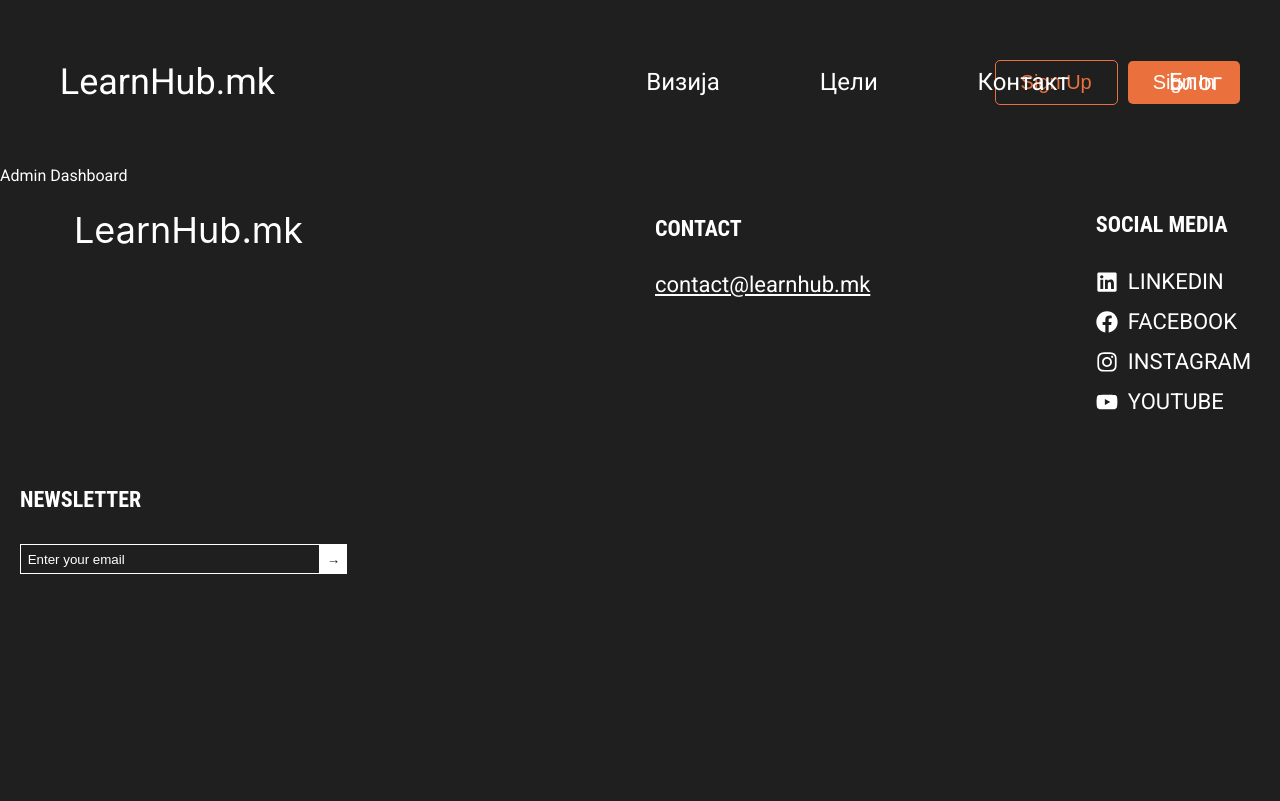
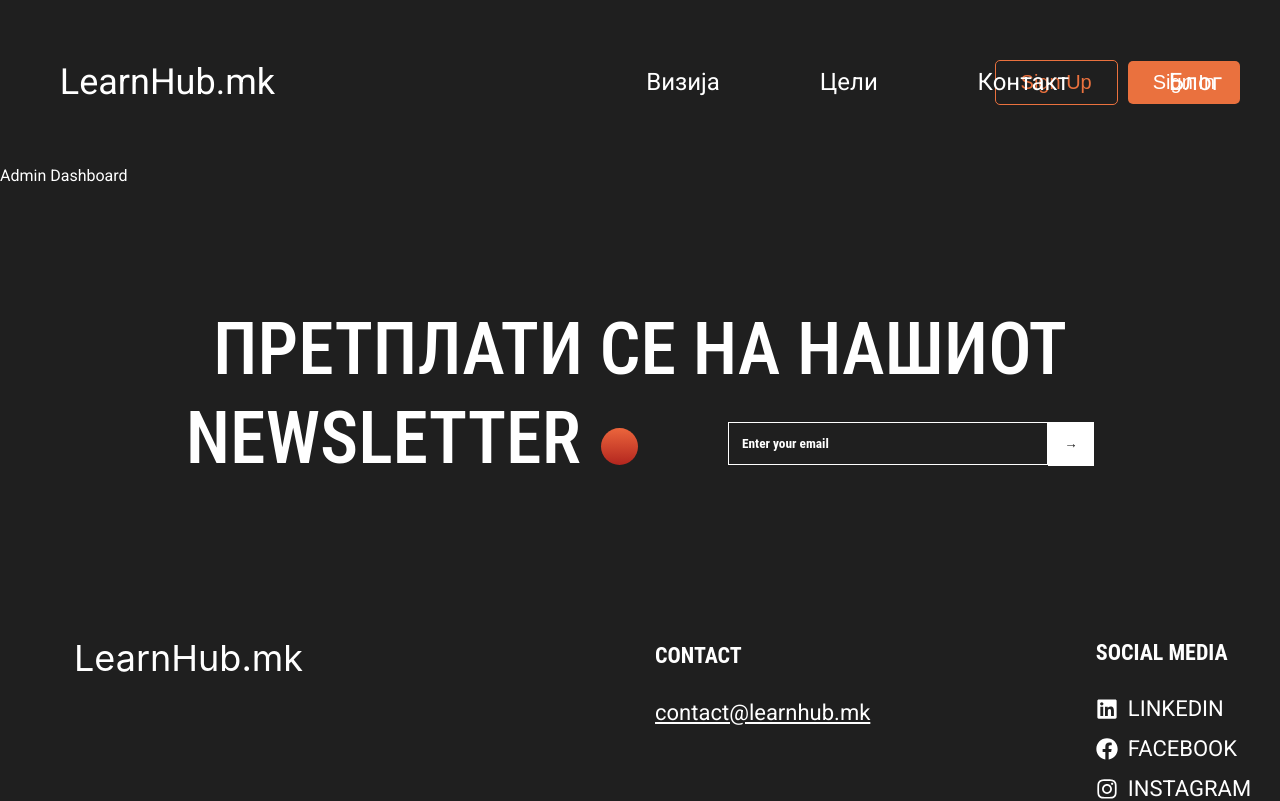
Before and after one commit to learnhubmk/app, a Next.js app: page /admin-dashboard in a window 1280 px wide. Shown: the top 801 px of the page. Built offline with nearby package versions, Linux system fonts and the light colour scheme.

Commit message:
#73 Create Newsletter section and update newsletter section in footer

```diff
--- a/app/layout.tsx
+++ b/app/layout.tsx
@@ -5,6 +5,7 @@ import './styles/main.scss';
 import Loading from './loading';
 import Footer from '../components/reusable-components/footer/Footer';
 import Navigation from '../components/reusable-components/navigation/Navigation';
+import Newsletter from '../components/reusable-components/newsletter/Newsletter';
 
 const roboto = Roboto({ subsets: ['latin'], weight: ['400'] });
 
@@ -20,6 +21,7 @@ const RootLayout = ({
       <main>
         <Suspense fallback={<Loading />}>{children}</Suspense>
       </main>
+      <Newsletter />
       <Footer />
     </body>
   </html>
--- a/components/reusable-components/footer/Footer.tsx
+++ b/components/reusable-components/footer/Footer.tsx
@@ -2,6 +2,7 @@ import React from 'react';
 import Link from 'next/link';
 import { FaLinkedin, FaFacebook, FaInstagram, FaYoutube } from 'react-icons/fa';
 import styles from './footer.module.scss';
+import EmailForm from '../newsletter/emailform/emailform';
 
 const Footer = () => {
   return (
@@ -34,8 +35,7 @@ const Footer = () => {
       <div className={` title-l ${styles.newsletterSection}`}>
         <p>NEWSLETTER</p>
         <div className={`${styles.inputContainer}`}>
-          <input type="email" placeholder="Enter your email" />
-          <button type="submit">→</button>
+          <EmailForm inputClassName={styles.newsletterSection} buttonClassName={styles.button} />
         </div>
       </div>
     </footer>
--- /dev/null
+++ b/components/reusable-components/newsletter/Newsletter.tsx
@@ -0,0 +1,22 @@
+import React from 'react';
+import styles from './newsletter.module.scss';
+import EmailForm from './emailform/emailform';
+
+const Newsletter: React.FC = () => {
+  return (
+    <div className={styles.newsletterContainer}>
+      <div className={styles.contentContainer}>
+        <p>Претплати се на нашиот</p>
+      </div>
+      <div className={styles.newsletterText}>
+        <p>Newsletter</p>
+        <span className={`${styles.ellipse} ${styles.ellipsePosition}`} />
+        <span className={`${styles.newsletterSection} ${styles.inputContainer}`}>
+          <EmailForm inputClassName={styles.newsletterSection} buttonClassName={styles.button} />
+        </span>
+      </div>
+    </div>
+  );
+};
+
+export default Newsletter;
--- /dev/null
+++ b/components/reusable-components/newsletter/emailform/emailform.tsx
@@ -0,0 +1,64 @@
+'use client';
+
+import React, { useState } from 'react';
+import Notification from './notification/notification';
+
+interface EmailFormProps {
+  inputClassName?: string;
+  buttonClassName?: string;
+}
+
+const EmailForm = ({ inputClassName, buttonClassName }: EmailFormProps) => {
+  const [email, setEmail] = useState('');
+  const [showNotification, setShowNotification] = useState(false);
+  const [notificationMessage, setNotificationMessage] = useState('');
+  const [notificationType, setNotificationType] = useState<'success' | 'error'>('success');
+
+  const handleSubmit = (event: React.FormEvent<HTMLFormElement>) => {
+    event.preventDefault();
+    if (email) {
+      setNotificationMessage('Subscription successful!');
+      setNotificationType('success');
+    } else {
+      setNotificationMessage('Please enter a valid email address.');
+      setNotificationType('error');
+    }
+    setShowNotification(true);
+  };
+
+  const handleChange = (event: React.ChangeEvent<HTMLInputElement>) => {
+    setEmail(event.target.value);
+  };
+
+  const handleNotificationClose = () => {
+    setShowNotification(false);
+  };
+
+  return (
+    <div>
+      {showNotification ? (
+        <Notification
+          message={notificationMessage}
+          type={notificationType}
+          onClose={handleNotificationClose}
+        />
+      ) : (
+        <form onSubmit={handleSubmit}>
+          <input
+            type="email"
+            placeholder="Enter your email"
+            value={email}
+            onChange={handleChange}
+            required
+            className={inputClassName}
+          />
+          <button type="submit" className={buttonClassName}>
+            →
+          </button>
+        </form>
+      )}
+    </div>
+  );
+};
+
+export default EmailForm;
--- /dev/null
+++ b/components/reusable-components/newsletter/emailform/notification/notification.module.scss
@@ -0,0 +1,53 @@
+.popup {
+  position: fixed;
+  top: 50%;
+  left: 50%;
+  transform: translate(-50%, -50%);
+  z-index: 999;
+  display: flex;
+  justify-content: center;
+  align-items: center;
+}
+
+.notification {
+  background-color: rgba(0, 0, 0, 0.8);
+  border: 1px solid #ccc;
+  border-radius: 5px;
+  padding: 100px;
+  box-shadow: 0 0 10px rgba(0, 0, 0, 0.2);
+  min-width: 200px;
+}
+
+.success {
+  color: var(--primary-btn-color);
+  text-align: center;
+  display: block;
+  font-size: 50px;
+  animation: appear 1s ease forwards;
+}
+
+@keyframes appear {
+  0% {
+    opacity: 0;
+  }
+  100% {
+    opacity: 1;
+  }
+}
+
+.error {
+  color: var(--error-light);
+  text-align: center;
+  display: block;
+  font-size: 50px;
+  animation: appear 1s ease forwards;
+}
+
+@keyframes appear {
+  0% {
+    opacity: 0;
+  }
+  100% {
+    opacity: 1;
+  }
+}
--- /dev/null
+++ b/components/reusable-components/newsletter/emailform/notification/notification.tsx
@@ -0,0 +1,31 @@
+import React, { useEffect, useState } from 'react';
+import styles from './notification.module.scss';
+
+interface NotificationProps {
+  message: string;
+  type: 'success' | 'error';
+  onClose: () => void;
+}
+
+const Notification = ({ message, type, onClose }: NotificationProps) => {
+  const [isVisible, setIsVisible] = useState(true);
+
+  useEffect(() => {
+    const timer = setTimeout(() => {
+      setIsVisible(false);
+      onClose();
+    }, 3500);
+
+    return () => clearTimeout(timer);
+  }, [onClose]);
+
+  return (
+    <div className={styles.popup} style={{ display: isVisible ? 'flex' : 'none' }}>
+      <div className={`${styles.notification} ${styles[type]}`}>
+        <p>{message}</p>
+      </div>
+    </div>
+  );
+};
+
+export default Notification;
--- /dev/null
+++ b/components/reusable-components/newsletter/newsletter.module.scss
@@ -0,0 +1,82 @@
+.newsletterContainer {
+  background-color: var(--bg-color);
+  color: var(--text-color);
+  display: flex;
+  flex-direction: column;
+  align-items: center;
+  justify-content: center;
+  text-transform: uppercase;
+  font-size: 72px;
+  padding-bottom: 150px;
+  padding-top: 150px;
+  font-family: 'Roboto Condensed', sans-serif;
+  font-weight: 500;
+
+  & p {
+    display: inline;
+    margin: 0;
+  }
+
+  .contentContainer {
+    display: flex;
+    align-items: center;
+    margin-bottom: 50px;
+  }
+
+  .newsletterText {
+    display: flex;
+    align-items: center;
+    padding-right: 0px;
+  }
+
+  .ellipse {
+    width: 37px;
+    height: 37px;
+    border-radius: 50%;
+    background: linear-gradient(var(--primary-btn-color), var(--error-light));
+    margin-left: 5px;
+    vertical-align: top;
+  }
+
+  .ellipsePosition {
+    margin-top: 15px;
+    margin-left: 20px;
+  }
+
+  .newsletterSection {
+    flex: 2;
+    font-family: 'Roboto Condensed', sans-serif;
+    font-weight: 700;
+    padding-left: 20px;
+
+    & p {
+      padding-bottom: 1.3em;
+    }
+  }
+
+  .newsletterSection input {
+    background-color: var(--bg-color);
+    border: 1px solid var(--text-color);
+    padding: 1em;
+    padding-right: 50px;
+    margin-left: 70px;
+    cursor: text;
+    width: 320px;
+    max-width: 1000px;
+    color: var(--text-color);
+  }
+
+  .newsletterSection input::placeholder {
+    color: var(--text-color);
+  }
+
+  .newsletterSection button {
+    background-color: var(--text-color);
+    color: var(--bg-color);
+    border: none;
+    cursor: pointer;
+    height: 2.25em;
+    width: 3.5em;
+    height: 44px;
+  }
+}
```
